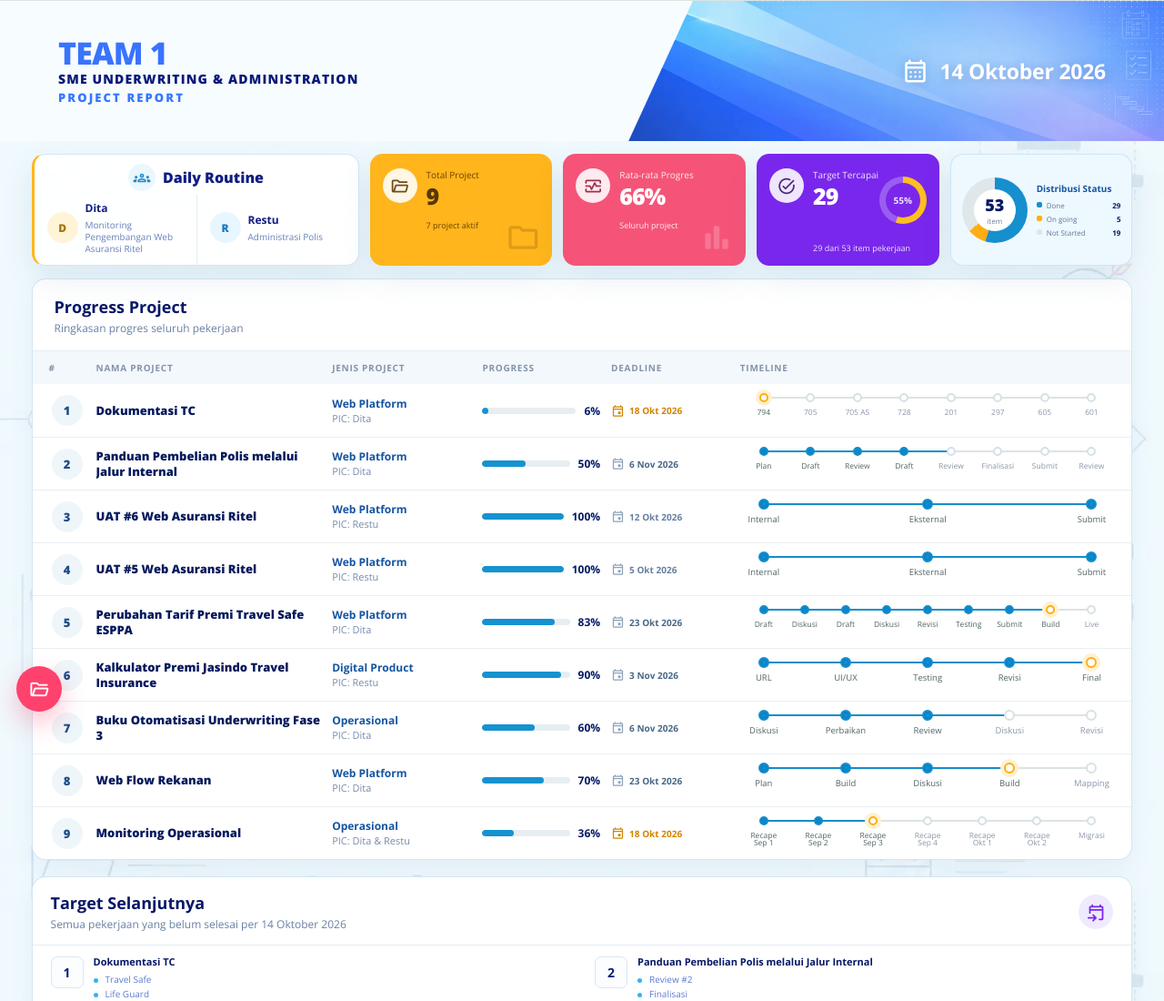
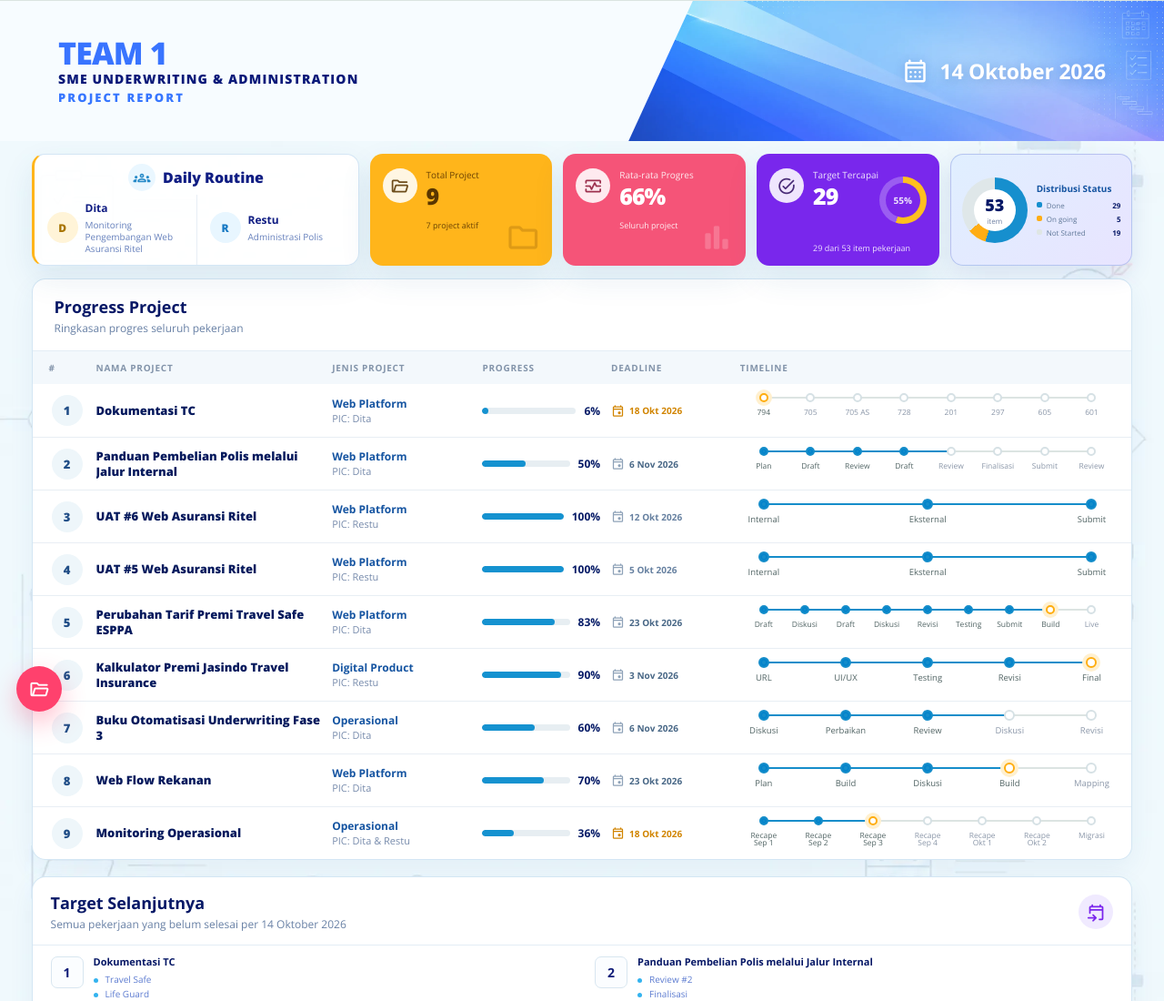
Before and after one commit to smeaautomation/projectreportteam1, a plain HTML site: page dist/index.html in a window 1280 px wide. Shown: the top 1100 px of the page at 91% size. Drawn offline with nearby package versions, Linux system fonts and the light colour scheme; no server answers.

Commit message:
Refine status distribution card background

```diff
--- a/dist/styles.css
+++ b/dist/styles.css
@@ -276,7 +276,7 @@ body{background:var(--page) url("assets/project-page-watermark.webp") center top
 .legend{width:100%;display:grid;grid-template-columns:1fr;gap:7px}
 .legend-item{margin:0;padding:8px 10px;background:#f6f9fc;font-size:11px}
 .legend-item i{width:8px;height:8px}
-.compact-distribution-card{display:flex;align-items:center;background:#eef8ff;color:#071866;border:1px solid rgba(82,165,222,.22);padding:12px}
+.compact-distribution-card{display:flex;align-items:center;background:linear-gradient(135deg,#e0efff 0%,#e8e4ff 100%);color:#071866;border:1px solid rgba(74,106,205,.3);padding:12px;box-shadow:0 10px 24px rgba(58,88,170,.13)}
 .compact-distribution-card .donut{width:72px;height:72px;flex:0 0 auto}
 .compact-distribution-card .donut>div{width:46px;height:46px}
 .compact-distribution-card .donut strong{font-size:18px;color:#071866}
```
